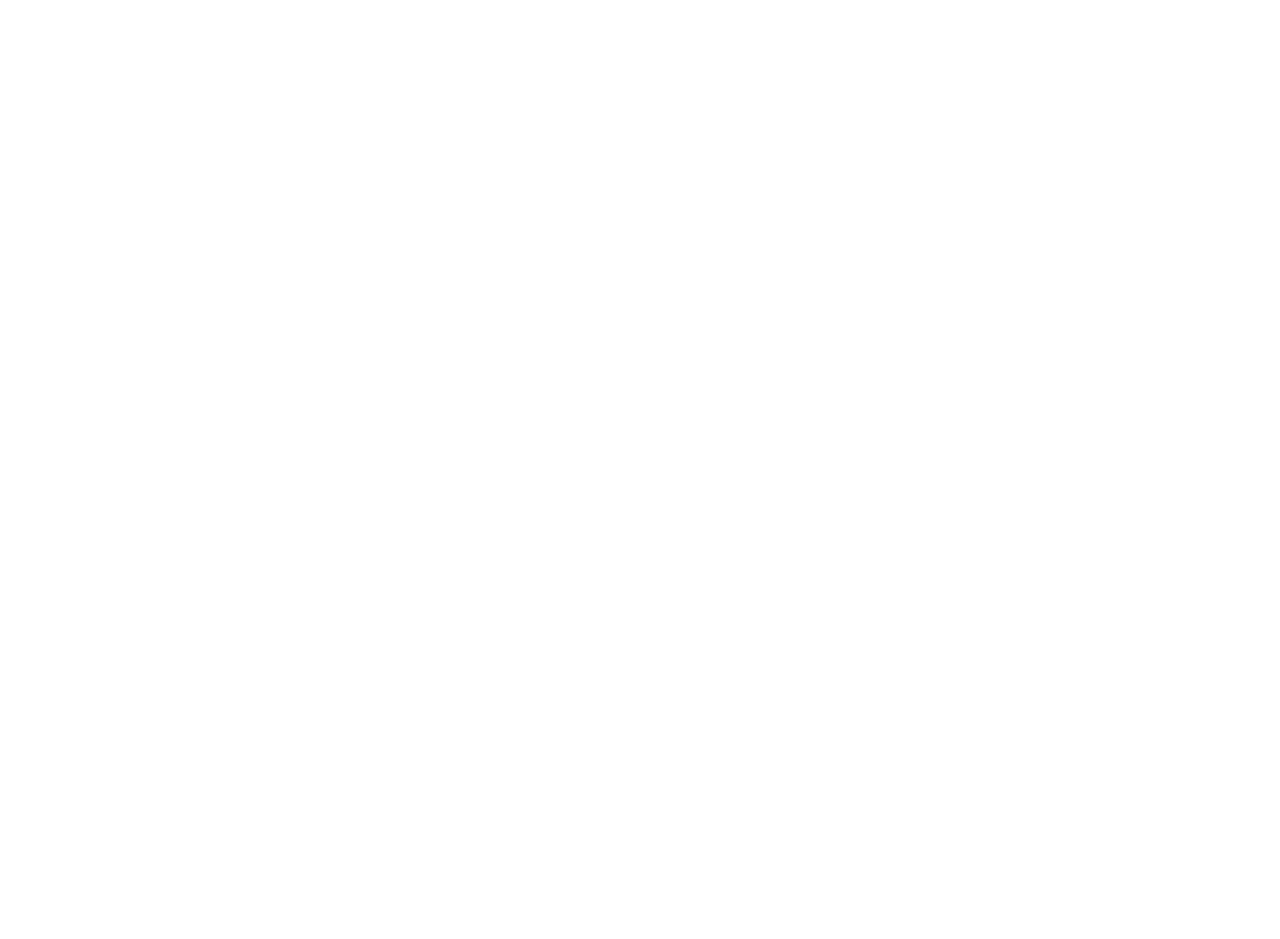
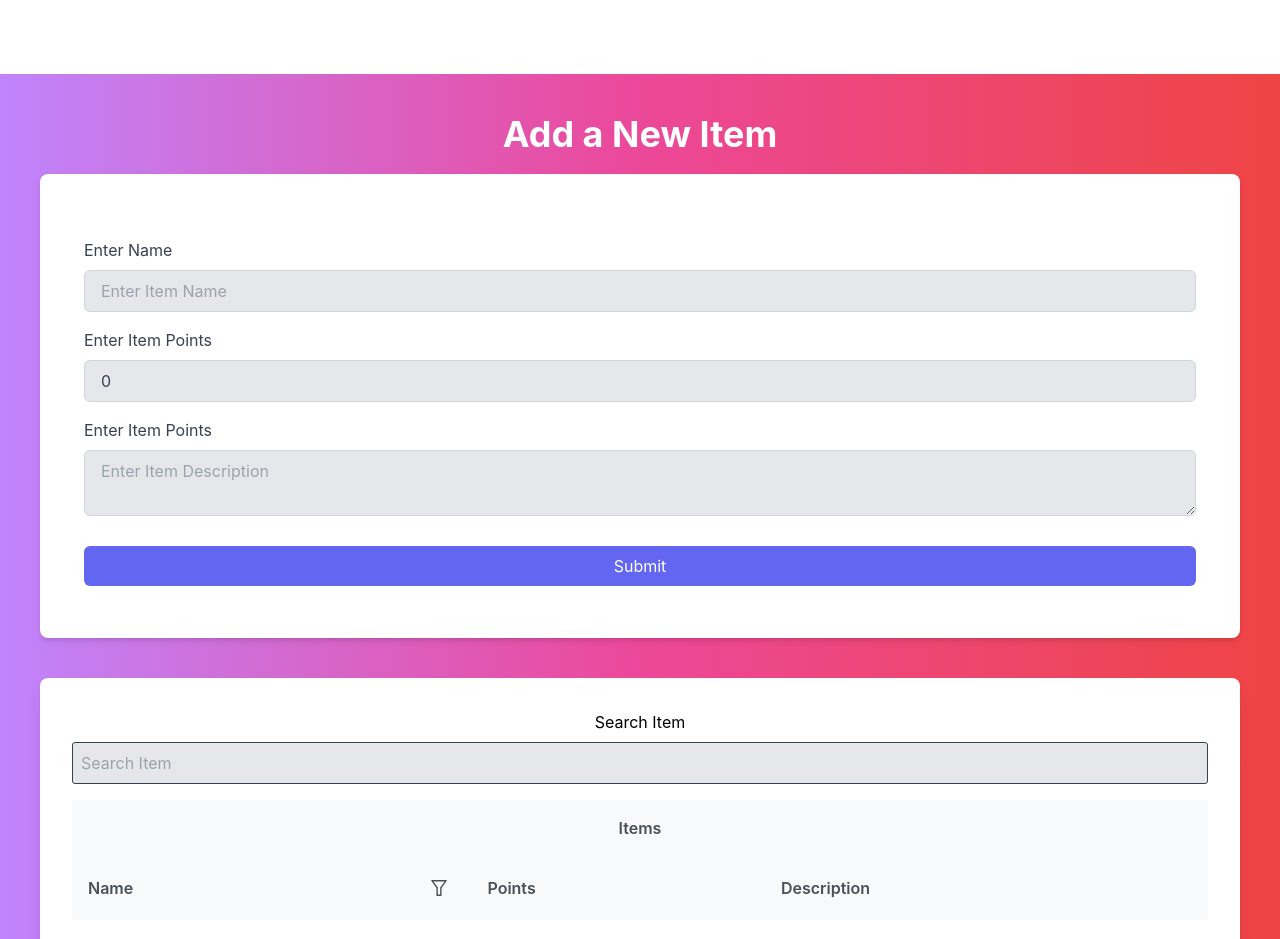
Before and after one commit to mezeru/Capstone-UI, a React (Create React App) app: page /HR/newItem in a window 1280 px wide. Before the commit this address had no page. Shown: the top 939 px of the page. Before the commit the page ends 800 px from the top, so only its background shows below. Built offline with nearby package versions, Linux system fonts and the light colour scheme; no server answers.

Commit message:
Fixed navs and Added search items

```diff
--- a/src/App.js
+++ b/src/App.js
@@ -15,6 +15,7 @@
 import { Provider } from 'react-redux';
 import store from './store';
 import { Rewards } from './components/Manager/Rewards';
+import { NewItem } from './components/new/newItem';
 
 function App() {
   return (
@@ -26,13 +27,13 @@
           <Route index path='/HR/Reassign' element={<AllEmployees />} />
           <Route  path='/HR/add' element={<AddNew />} />
           <Route  path='/HR/Structure' element={<HRStruct />} />
-
+          <Route  path='/HR/newItem' element={<NewItem />} />
           <Route path='/HR' element={<HR />} />
 
           <Route path='/Manager/reward' element={<Rewards />} />
-
           <Route path='/Manager/history' element={<ReviewHistory />} />
           <Route path='/Manager' element={<Manager />} />
+
           <Route path='/Employee/redeemed' element={<RedeemedItems/>} />
           <Route path='/Employee/newItem' element={<RedeemNew/>} />
           <Route path='/Employee/pointsHistory' element={<PointsHistory/>} />
--- a/src/components/HR.jsx
+++ b/src/components/HR.jsx
@@ -77,7 +77,10 @@
                             View the Manager and Employee Structure
                         </Link>
 
-                        {/* Create ad diffrent link for Add new Item */}
+                        <Link to="/HR/newItem" className="m-5 bg-rose-500 hover:bg-rose-700 text-white py-2 px-4 rounded">
+                            Add Items
+                        </Link>
+
                     </div>
                     <div className="flex flex-col justify-center items-center max-w-md bg-white rounded-lg p-5 border">
                         <h1 className="mb-5 text-gray-700 text-xl font-bold">Manager Count</h1>
--- a/src/components/Manager.jsx
+++ b/src/components/Manager.jsx
@@ -44,9 +44,11 @@
                         <Link to="/Manager/history" className="m-5 bg-blue-500 hover:bg-blue-700 text-white py-2 px-4 rounded">
                             View History of Points Rewarded
                         </Link>
-                        <div className="m-5 bg-green-500 hover:bg-green-700 text-white py-2 px-4 rounded">
-                            Show Employees
-                        </div>
+
+                        <Link to="/Manager/reward" className="m-5 bg-green-500 hover:bg-green-700 text-white py-2 px-4 rounded">
+                            Reward Employees
+                        </Link>
+
                     </div>
                 </div>
             </div>
--- a/src/components/Manager/Rewards.jsx
+++ b/src/components/Manager/Rewards.jsx
@@ -1,5 +1,6 @@
 import { useEffect, useState } from "react"
 import axiosDB from "../../axios";
+import { ManagerNav } from "./ManagerNav";
 
 export const Rewards = () => {
 
@@ -46,9 +47,13 @@
     }
 
     return (
+        <>
+        <ManagerNav/>
 
+        <div className="flex flex-col min-h-screen items-center pt-5 justify-center bg-gradient-to-r from-purple-400 via-pink-500 to-red-500 p-5">
+            <p className="font-bold text-white text-5xl">Award Employee Points</p>
             <div className="w-full px-6 py-8 bg-white rounded-lg shadow-md mt-10">
-                    <p className="font-bold text-black text-5xl">Award Employee Points</p>
+
                     <form onSubmit={handleSubmit} className="m-5 mt-8">
                     <label htmlFor="points" className="block text-left text-md text-gray-700">Select Employee</label>
                         <select
@@ -105,7 +110,10 @@
                             Update
                         </button>
                     </form>
-                </div>
+            </div>
+        </div>
+
+        </>
 
     )
 
--- a/src/components/new/AddNew.jsx
+++ b/src/components/new/AddNew.jsx
@@ -1,7 +1,6 @@
 import { useState } from "react";
 import { NewManager } from "./newManager";
 import { NewEmployee } from "./newEmployee";
-import { NewItem } from "./newItem";
 import { HrNav } from "./HrNav";
 
 export const AddNew = () => {
@@ -13,8 +12,6 @@
         return <NewManager />;
       case "2":
         return <NewEmployee />;
-      case "3":
-        return <NewItem />;
       default:
         ;
     }
@@ -36,7 +33,6 @@
             <option value="">Select an option</option>
             <option value="1">Add Manager</option>
             <option value="2">Add Employee</option>
-            <option value="3">Add Item</option>
           </select>
         </div>
       </div>
--- a/src/components/new/HrNav.jsx
+++ b/src/components/new/HrNav.jsx
@@ -27,6 +27,8 @@
 
         <Link to="/HR/Structure" className="text-white rounded-md mx-2 px-4 py-2 hover:bg-white hover:text-gray-800"> Organization Structure </Link>
 
+        <Link to="/HR/newItem" className="text-white rounded-md mx-2 px-4 py-2 hover:bg-white hover:text-gray-800"> Add a New Item </Link>
+
         </div>
 
         <div  onClick={()=> {logout()}} className="border border-white cursor-pointer text-white rounded-md mx-2 px-4 py-2 hover:bg-red-500 hover:border-red-500"> Logout </div>
--- a/src/components/new/newItem.jsx
+++ b/src/components/new/newItem.jsx
@@ -1,12 +1,38 @@
 
-import { useState } from "react"
+import { useEffect, useState } from "react"
 import axiosDB from "../../axios";
+import { HrNav } from "./HrNav";
+import { Column } from "primereact/column";
+import { DataTable } from "primereact/datatable";
+import { InputText } from "primereact/inputtext";
 
 export const NewItem = () => {
 
   const[name,setName] = useState("");
   const[desc,setDesc] = useState("");
   const[points,setPoints] = useState(0);
+  const[globalFilter,setGlobalFilter] = useState("");
+  const[items,setItems] = useState([]);
+
+  useEffect(() => {
+
+    const getItems = async () => {
+      try {
+          const { data } = await axiosDB.get("/Items/getAll", {
+              headers: {
+                  'Authorization': 'Basic ' + localStorage.getItem("token"),
+              },
+          });
+          setItems(data);
+      } catch (error) {
+          console.error("Error fetching items:", error);
+      }
+
+  };
+
+  getItems();
+
+  },[])
 
   const handleSubmit = async (e) =>{
 
@@ -42,9 +68,12 @@
   }
 
     return (
+      <>
+      <HrNav/>
+      <div className="flex flex-col items-center justify-center min-h-screen bg-gradient-to-r from-purple-400 via-pink-500 to-red-500 px-10 py-10">
+        <p className="font-bold text-white text-4xl">Add a New Item</p>
+      <div className="w-full px-6 py-8 bg-white rounded-lg shadow-md m-5">
 
-    <div className="w-full px-6 py-8 bg-white rounded-lg shadow-md">
-        <p className="font-bold text-black text-4xl">Add a New Item</p>
         <form onSubmit={handleSubmit} className="m-5 mt-8 ">
 
               <div className="mt-4">
@@ -98,6 +127,21 @@
 
     </div>
 
+    <div className="bg-white rounded-lg mt-5 shadow-lg p-8 w-full">
+                    <div className="mb-4">
+                        <label>Search Item </label>
+                        <InputText className="w-full border bg-gray-200 border-gray-700 focus:bg-white focus:border-blue-600 px-2 py-2 mt-2" type="search" value={globalFilter} onChange={(e) => setGlobalFilter(e.target.value)} placeholder="Search Item" />
+                    </div>
+                    <DataTable value={items} stripedRows tableStyle={{ minWidth: '50rem' }} paginator rows={10} globalFilter={globalFilter} header="Items">
+                        <Column className="border-2" field="name" header="Name" body={(rowData) => <div className="text-lg leading-5">{rowData.name}</div>} filter filterPlaceholder="Search by name" />
+                        <Column className="border-2" field="salary" header="Points" body={(rowData) => <div className="text-md leading-5">{rowData.points}</div>} />
+                        <Column className="border-2" field="points" header="Description" body={(rowData) => <div className="text-md leading-5">{rowData.description}</div>} />
+                    </DataTable>
+                </div>
+
+    </div>
+    </>
+
     )
 
 }
```
